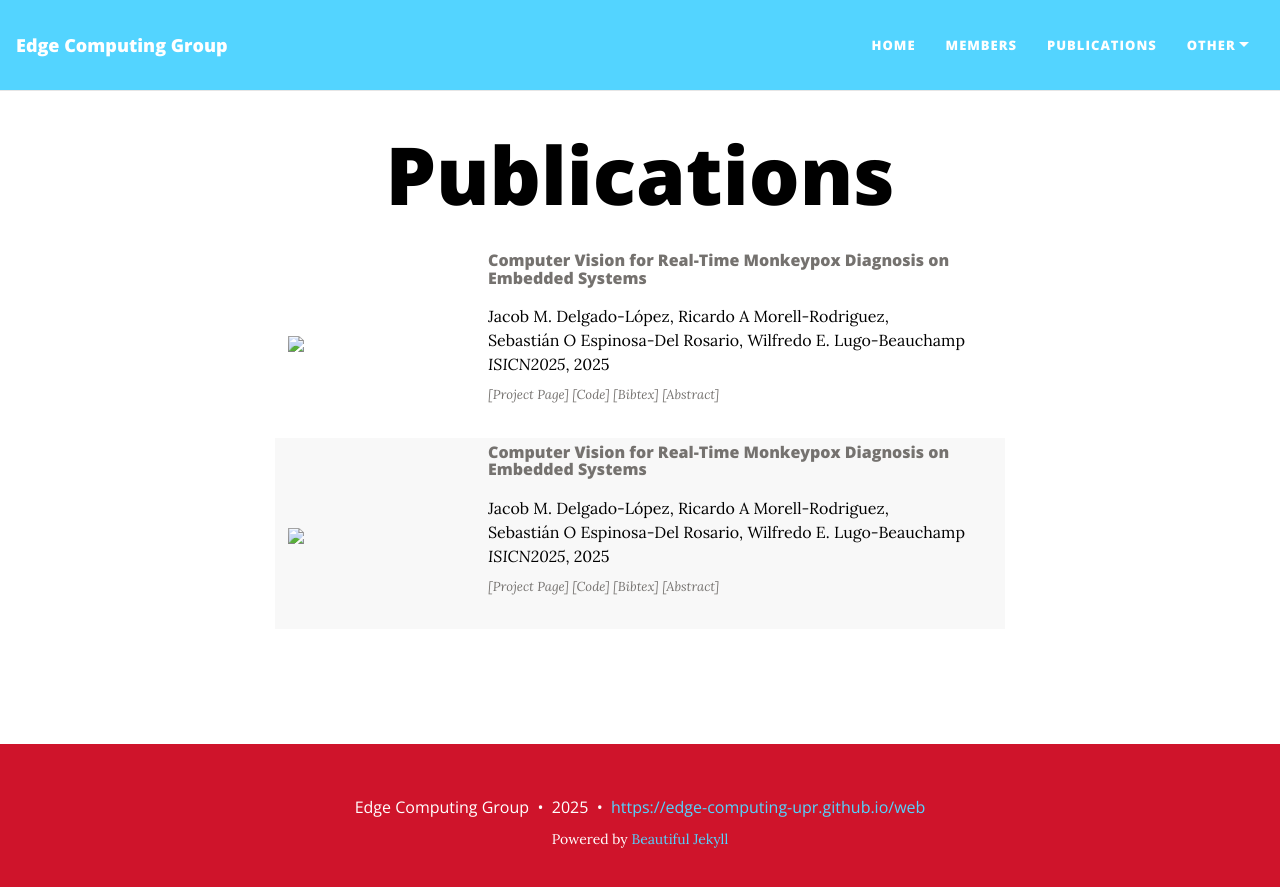
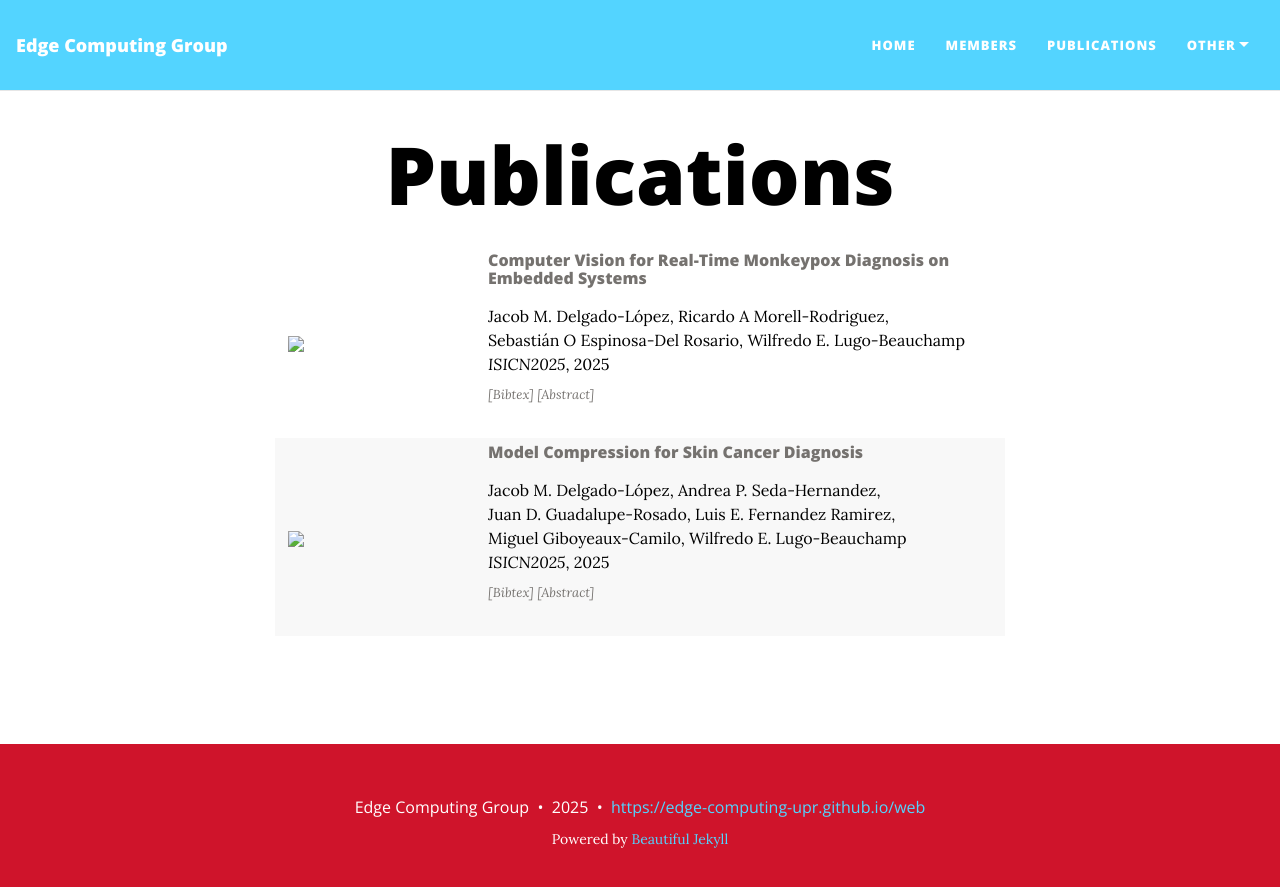
Before and after one commit to edge-computing-upr/web, a Jekyll site: the page built from pages/publications.md, in a window 1280 px wide. Shown: the top 887 px of the page. Built offline with Jekyll 4.4.1, drawn with Linux system fonts in a browser that asks for light colours; some of the changed lines change nothing that is shown.

Commit message:
updated publications

```diff
--- a/_data/publications.yml
+++ b/_data/publications.yml
@@ -5,55 +5,46 @@
   type: Conference
   venue: ISICN2025
   image: ../images/members/test_img.jpg
-  id: Lorem ipsum dolor sit amet, consectetur adipiscing elit. Cras sagittis libero et imperdiet scelerisque.
-  projectpage: Lorem ipsum dolor sit amet, consectetur adipiscing elit. Cras sagittis libero et imperdiet scelerisque.
-  code: Lorem ipsum dolor sit amet, consectetur adipiscing elit. Cras sagittis libero et imperdiet scelerisque.
+  id: mpox2025
+  projectpage:
+  code:
   bibtex: |
     @inproceedings{Lorem ipsum dolor sit amet, consectetur adipiscing elit. Cras sagittis libero et imperdiet scelerisque.}
-  abstract: "The rapid diagnosis of infectious diseases, such as monkeypox, is crucial for effective containment and treatment,
-             particularly in resource-constrained environments. This study presents an AI-driven diagnostic tool developed for deployment
-             on the NVIDIA Jetson Orin Nano, leveraging the pre-trained MobileNetV2 architecture for binary classification. The model was
-             trained on the open-source Monkeypox Skin Lesion Dataset, achieving a 93.07% F1-Score, which reflects a well-balanced
-             performance in precision and recall. To optimize the model, the TensorRT framework was used to accelerate inference for FP32
-             and to perform post-training quantization for FP16 and INT8 formats. TensorRT's mixed-precision capabilities enabled these
-             optimizations, which reduced the model size, increased inference speed, and lowered power consumption by approximately a
-             factor of two, all while maintaining the original accuracy. Power consumption analysis confirmed that the optimized models
-             used significantly less energy during inference, reinforcing their suitability for deployment in resource-constrained
-             environments. The system was deployed with a Wi-Fi Access Point (AP) hotspot and a web-based interface, enabling users to
-             upload and analyze images directly through connected devices such as mobile phones. This setup ensures simple access and
-             seamless connectivity, making the tool practical for real-world applications. These advancements position the diagnostic
-             tool as an efficient, scalable, and energy-conscious solution to address diagnosis challenges in underserved regions, paving
-             the way for broader adoption in low-resource healthcare settings."
+  abstract: "Rapid diagnosis of infectious diseases, such as monkeypox, is essential for effective containment and treatment, particularly
+             in resource-constrained settings. This study presents an AI-driven diagnos- tic tool optimized for deployment on the
+             NVIDIA Jetson Orin Nano. Several pre-trained architectures were evaluated, with MobileNetV2 and DenseNet121 achieving the
+             best F1-scores of 91.87% and 86.70%, respec- tively, on the Monkeypox Skin Lesion Dataset (MSLD and MSLD v2.0). TensorRT was
+             used for model optimization, leveraging FP32, FP16, and INT8 precision formats to accelerate inference while reducing model
+             size and power consumption. Results show up to 2.52x speedup and improved energy efficiency with minimal accuracy loss.
+             The system was deployed with a Wi-Fi Access Point (AP) hotspot and a web-based interface, en- abling users to upload and
+             analyze images directly through connected devices such as mobile phones. These advancements position the tool as a scalable,
+             efficient, and low-power diagnostic solution for deployment in underserved healthcare settings."
   video:
   pdf:
   news:
   awards:
 
-- title: "Computer Vision for Real-Time Monkeypox Diagnosis on Embedded Systems"
-  authors: Jacob M. Delgado-López, Ricardo A Morell-Rodriguez, Sebastián O Espinosa-Del Rosario, Wilfredo E. Lugo-Beauchamp
+- title: "Model Compression for Skin Cancer Diagnosis"
+  authors: Jacob M. Delgado-López, Andrea P. Seda-Hernandez, Juan D. Guadalupe-Rosado, Luis E. Fernandez Ramirez, Miguel Giboyeaux-Camilo, Wilfredo E. Lugo-Beauchamp
   year: 2025
   type: Conference
   venue: ISICN2025
   image: ../images/members/test_img.jpg
-  id: Lorem ipsum dolor sit amet, consectetur adipiscing elit. Cras sagittis libero et imperdiet scelerisque.
-  projectpage: Lorem ipsum dolor sit amet, consectetur adipiscing elit. Cras sagittis libero et imperdiet scelerisque.
-  code: Lorem ipsum dolor sit amet, consectetur adipiscing elit. Cras sagittis libero et imperdiet scelerisque.
+  id: engine2025
+  projectpage:
+  code:
   bibtex: |
     @inproceedings{Lorem ipsum dolor sit amet, consectetur adipiscing elit. Cras sagittis libero et imperdiet scelerisque.}
-  abstract: "The rapid diagnosis of infectious diseases, such as monkeypox, is crucial for effective containment and treatment,
-             particularly in resource-constrained environments. This study presents an AI-driven diagnostic tool developed for deployment
-             on the NVIDIA Jetson Orin Nano, leveraging the pre-trained MobileNetV2 architecture for binary classification. The model was
-             trained on the open-source Monkeypox Skin Lesion Dataset, achieving a 93.07% F1-Score, which reflects a well-balanced
-             performance in precision and recall. To optimize the model, the TensorRT framework was used to accelerate inference for FP32
-             and to perform post-training quantization for FP16 and INT8 formats. TensorRT's mixed-precision capabilities enabled these
-             optimizations, which reduced the model size, increased inference speed, and lowered power consumption by approximately a
-             factor of two, all while maintaining the original accuracy. Power consumption analysis confirmed that the optimized models
-             used significantly less energy during inference, reinforcing their suitability for deployment in resource-constrained
-             environments. The system was deployed with a Wi-Fi Access Point (AP) hotspot and a web-based interface, enabling users to
-             upload and analyze images directly through connected devices such as mobile phones. This setup ensures simple access and
-             seamless connectivity, making the tool practical for real-world applications. These advancements position the diagnostic
-             tool as an efficient, scalable, and energy-conscious solution to address diagnosis challenges in underserved regions, paving
-             the way for broader adoption in low-resource healthcare settings."
+  abstract: "Skin cancer is one of the most common and preventable cancers, yet early detection remains challenging, especially in
+             resource- limited settings with scarce specialized healthcare. This study develops an AI-driven diagnostic tool optimized
+             for embedded systems to ad- dress this gap. Using transfer learning with MobileNetV2, the model was trained for multi-class
+             classification of skin lesions and optimized with TensorRT for deployment on the NVIDIA Jetson Orin Nano. Evalua- tions
+             focused on model size, inference speed, throughput, and power con- sumption, balancing performance with efficiency.
+             The optimized model maintained an F1-score of 65% while significantly reducing model size and energy consumption.
+             Despite not achieving state-of-the-art accuracy, this research prioritizes real-world feasibility, demonstrating A's
+             poten- tial for accessible diagnostics in low-resource environments. The meth- ods presented extend beyond skin cancer
+             detection, with applications in other medical and autonomous systems, highlighting the broader impact of AI-driven solutions
+             on global healthcare accessibility."
   video:
   pdf:
   news:
```
